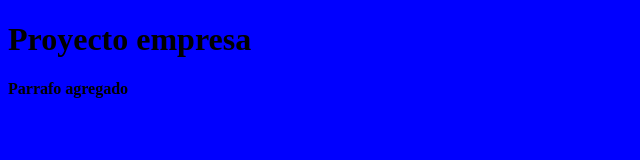
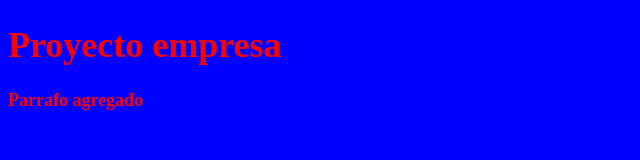
Before and after one commit to DanielGorgas/CursoGit, a plain HTML site: page index.html in a window 1280 px wide. Shown: the whole page, without its empty margins (0-640 px from the left). Drawn offline with Linux system fonts and the light colour scheme.

Commit message:
Update estilos.css

```diff
--- a/css/estilos.css
+++ b/css/estilos.css
@@ -2,4 +2,6 @@
 body{
     background-color: blue;
     font-weight: bold;
+    color:#F00;
+    font-size:18px;
 }
```
